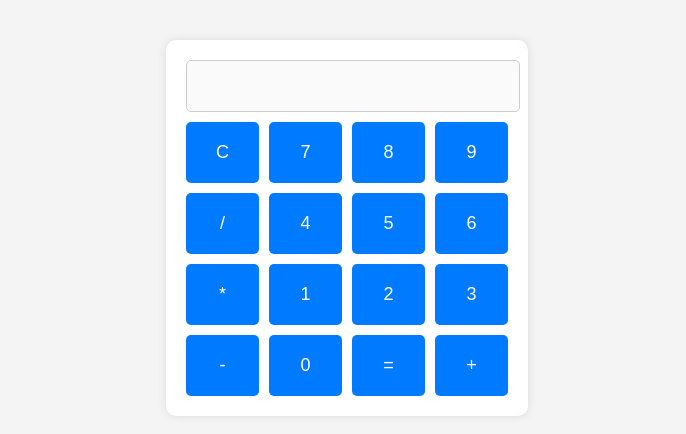
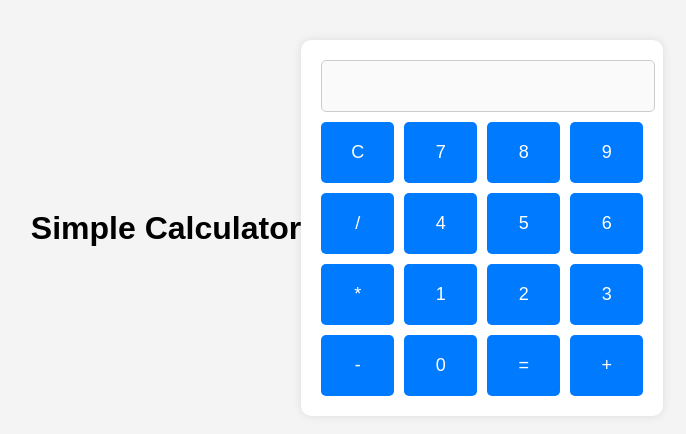
Before and after one commit to fumd03/calculater, a plain HTML site: page index.html in a window 1280 px wide. Shown: the part 180-614 px from the top of the page, without its empty margins (293-979 px from the left). Drawn offline with Linux system fonts and the light colour scheme.

Commit message:
Update index.html

```diff
--- a/index.html
+++ b/index.html
@@ -9,6 +9,7 @@
 </head>
 
 <body>
+    <h1>Simple Calculator</h1> <!-- Added heading here -->
     <div class="calculator">
         <input type="text" id="display" disabled />
         <div class="buttons">
```
